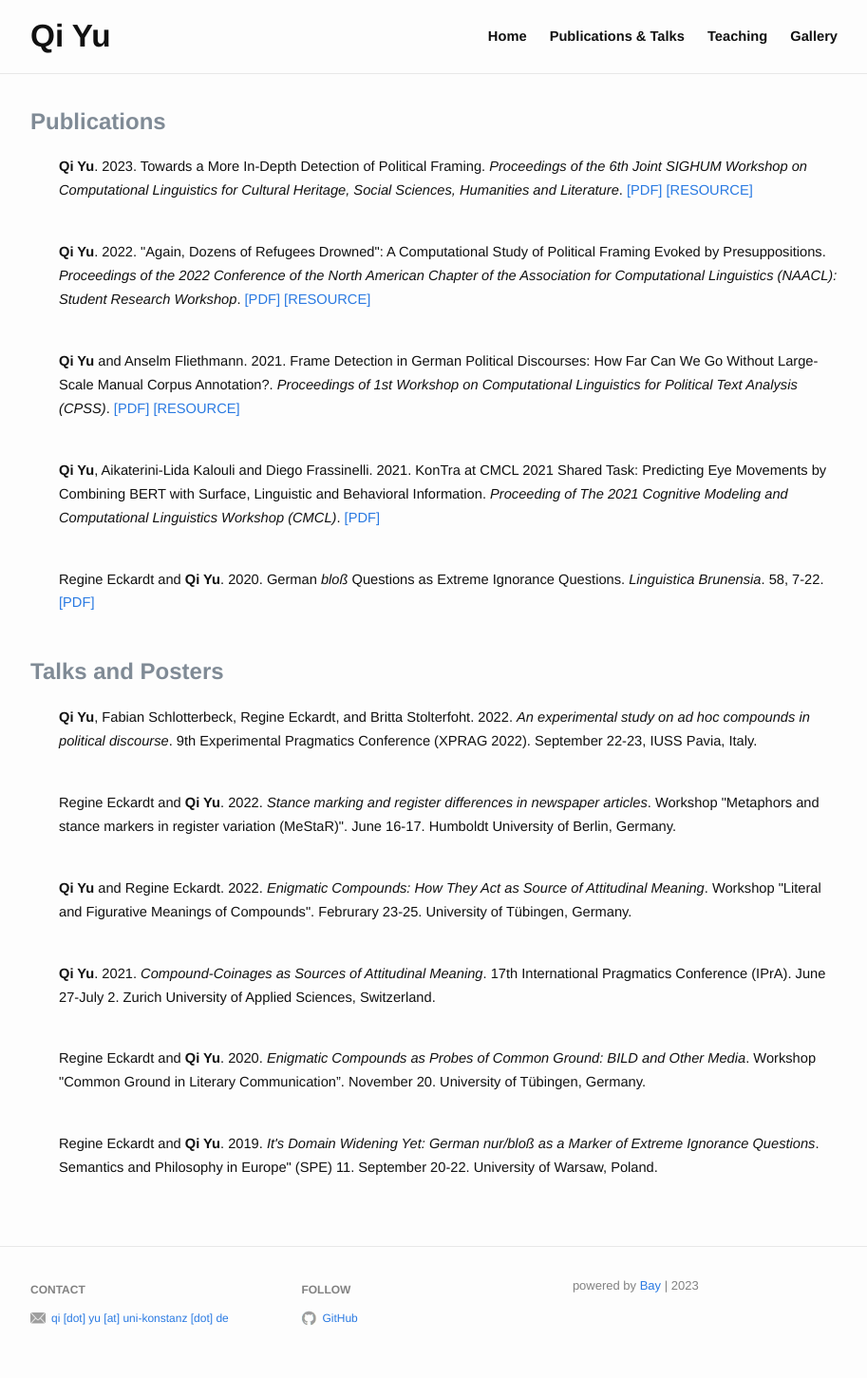
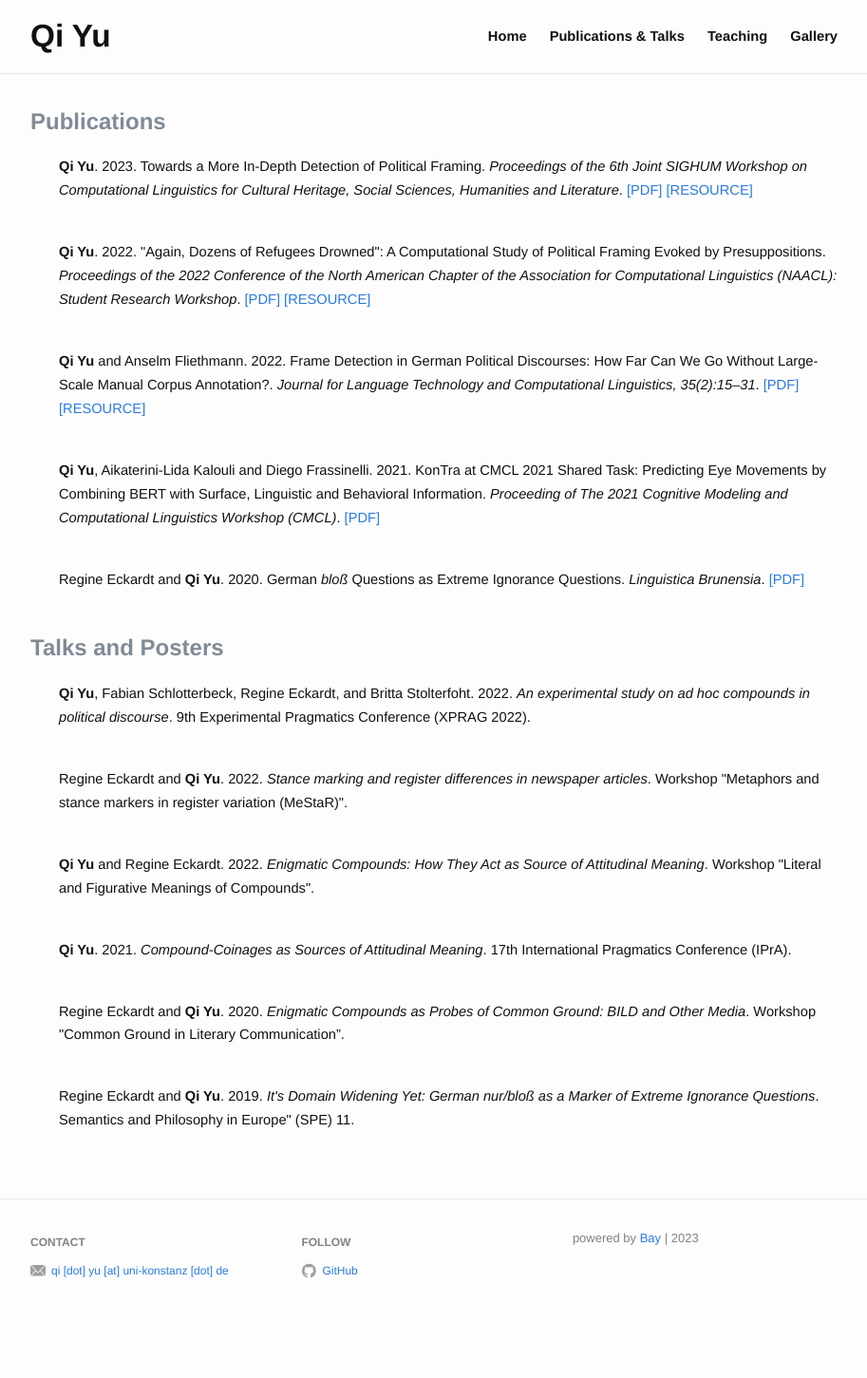
Before and after one commit to qi-yu/qi-yu.github.io, a Jekyll site: the page built from publication.md, in a window 1280 px wide. Shown: the whole page at 95% size, without its empty margins (183-1096 px from the left). Built offline with Jekyll 4.4.1, drawn with Linux system fonts in a browser that asks for light colours; after the commit the page ends 1401 px from its top, so only the background shows below that.

Commit message:
updated publication list

```diff
--- a/_layouts/publication.html
+++ b/_layouts/publication.html
@@ -26,9 +26,6 @@
               {% if item.workshop and item.workshop != ""%}
               {{ item.workshop }}.
               {% endif %}
-              {% if item.note and item.note != ""%}
-              {{ item.note }}.
-              {% endif %}
               {% if item.special and item.special != "" and item.special != nil %}
                 <span class="special">{{ item.special }}</span>
               {% endif %}
--- a/publication.md
+++ b/publication.md
@@ -21,13 +21,13 @@ categories:
             pdf: https://aclanthology.org/2022.naacl-srw.5.pdf
             resource: https://github.com/qi-yu/framing-by-presuppositions
 
-      - year: 2021
+      - year: 2022
         items:
           - title: Frame Detection in German Political Discourses&#58; How Far Can We Go Without Large-Scale Manual Corpus Annotation?
             authors: <b>Qi Yu</b> and Anselm Fliethmann
-            year: 2021
-            inbook: Proceedings of 1st Workshop on Computational Linguistics for Political Text Analysis (CPSS)
-            pdf: /assets/pdf/2021_CPSS.pdf
+            year: 2022
+            inbook: Journal for Language Technology and Computational Linguistics, 35(2):15–31
+            pdf: https://jlcl.org/article/view/227/225
             resource: https://github.com/qi-yu/refugees-and-migration-framing-vocabulary
 
       - year: 2021
```
Also changed, not shown: 2 other files.
